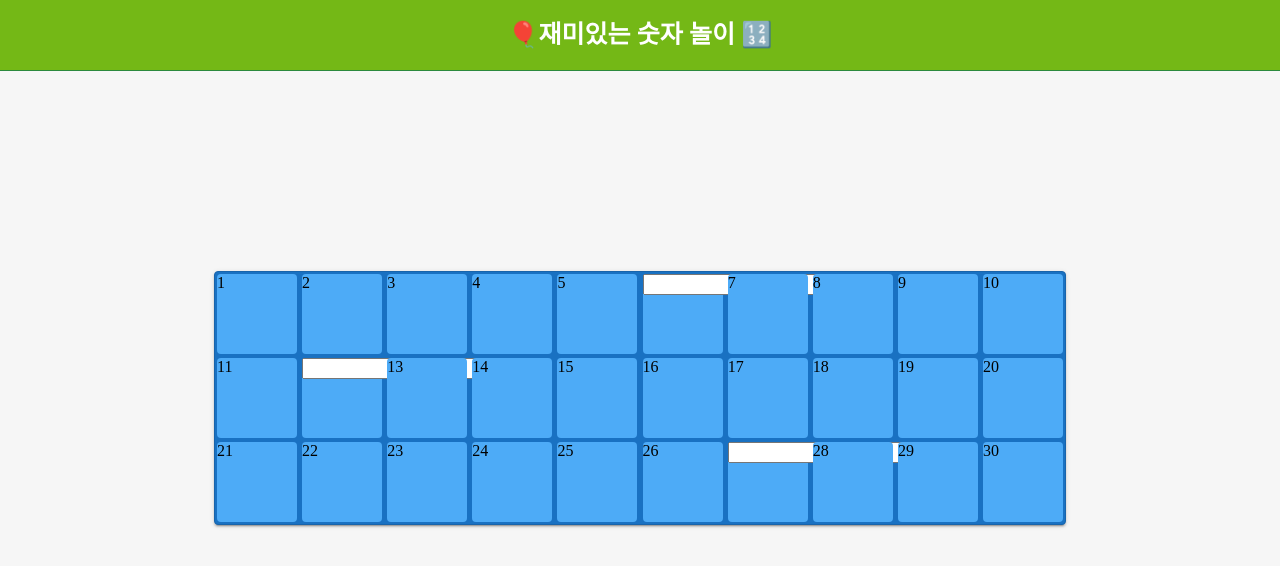
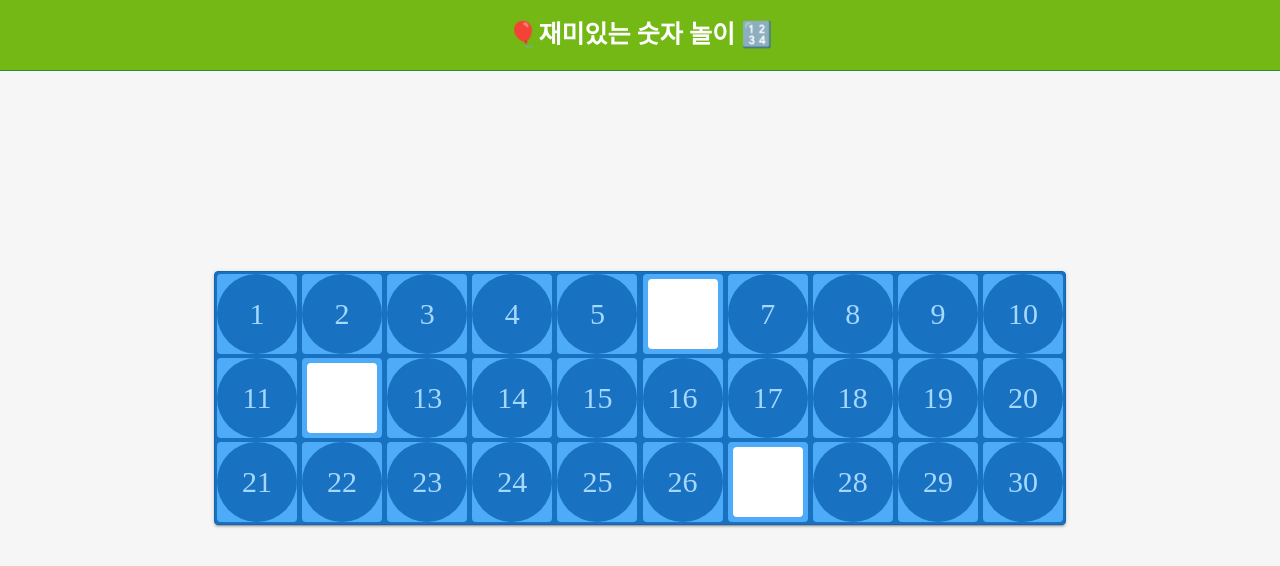
Before and after one commit to livelikeabel/kids-math, an Angular app: page /level3 in a window 1280 px wide. Shown: the top 566 px of the page. Built offline with nearby package versions, Linux system fonts and the light colour scheme.

Commit message:
:art: 스타일 추가

```diff
--- a/src/app/level3/level3.component.html
+++ b/src/app/level3/level3.component.html
@@ -1,6 +1,6 @@
 <div class="stage">
   <div *ngFor="let number of numberList" class="number-button">
-    <div *ngIf="!number.isInput">
+    <div class="card" *ngIf="!number.isInput">
         {{number.value}}
     </div>
     <input
--- a/src/app/level3/level3.component.scss
+++ b/src/app/level3/level3.component.scss
@@ -12,9 +12,34 @@
 }
 
 .number-button {
+    display: flex;
+    justify-content: center;
+    align-items: center;
     width: 80px;
     height: 80px;
     margin: 2px;
     border-radius: 4px;
     background: #4dabf7;
 }
+
+.card {
+    background: #1971c2;
+    border-radius: 60px;
+    height: 80px;
+    width: 80px;
+    text-align: center;
+    line-height: 80px;
+    font-size: 30px;
+    color:#a5d8ff;
+}
+
+input {
+    box-sizing: border-box;
+    height: 70px;
+    width: 70px;
+    font-size: 30px;
+    padding-left: 20px;
+    border-radius: 4px;
+    border: none;
+    color: #1864ab;
+}
```
